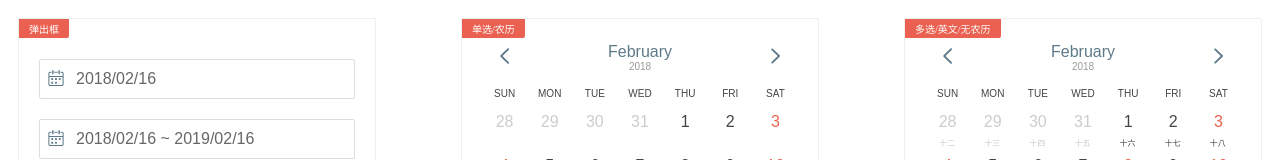
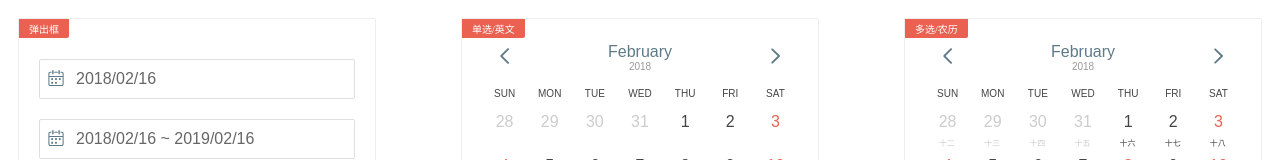
Before and after one commit to jinzhe/vue-calendar, a Vue app: page / in a window 1280 px wide. Shown: the top 160 px of the page. Built offline with nearby package versions, Linux system fonts and the light colour scheme.

Commit message:
tips update

```diff
--- a/src/app.vue
+++ b/src/app.vue
@@ -8,12 +8,12 @@
         </div>
 
         <div>
-            <span>单选/农历</span>
+            <span>单选/英文</span>
             <calendar :lunar="calendar1.lunar" :value="calendar1.value" :begin="calendar1.begin" :end="calendar1.end" :weeks="calendar1.weeks" :months="calendar1.months" @select="calendar1.select"></calendar>
         </div>
 
         <div>
-            <span>多选/英文/无农历</span>
+            <span>多选/农历</span>
             <calendar :range="calendar2.range" :lunar="calendar2.lunar" :value="calendar2.value" :begin="calendar2.begin" :end="calendar2.end" @select="calendar2.select"></calendar>
         </div>
     </div>
```
